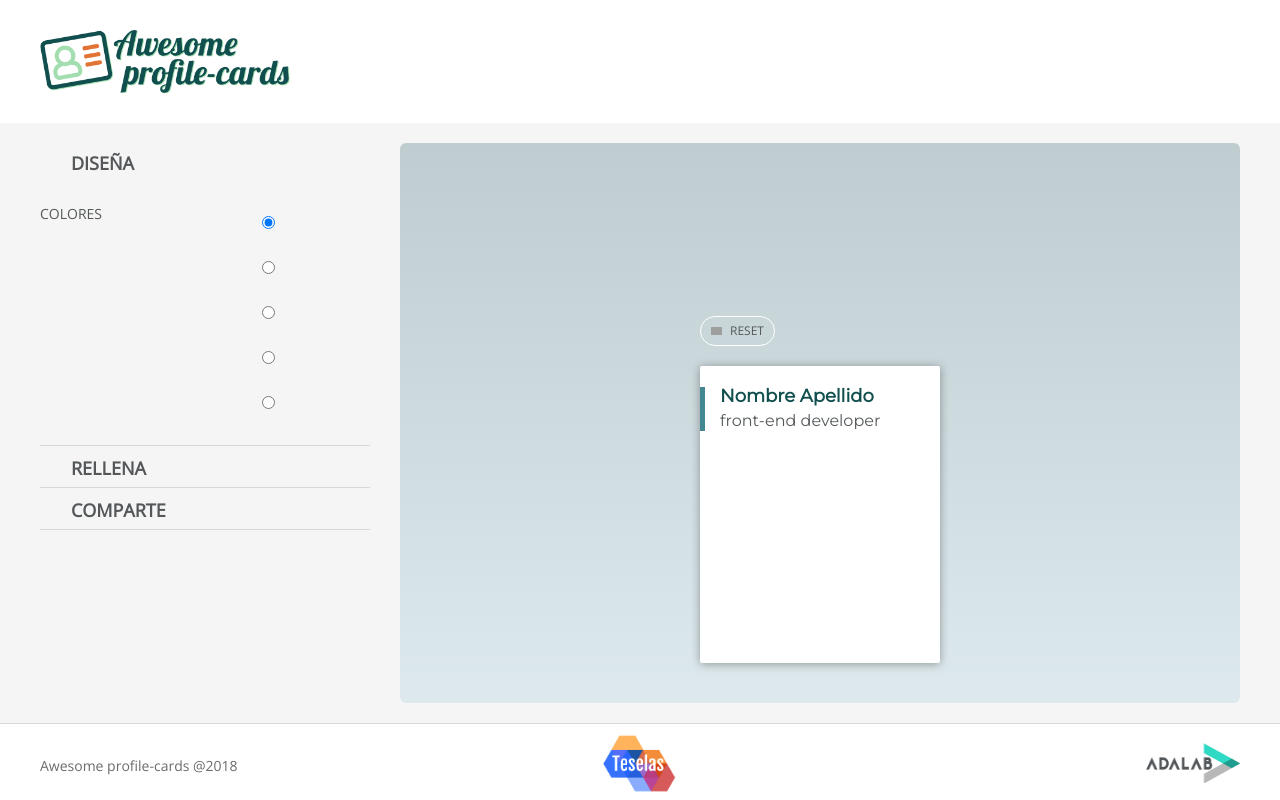
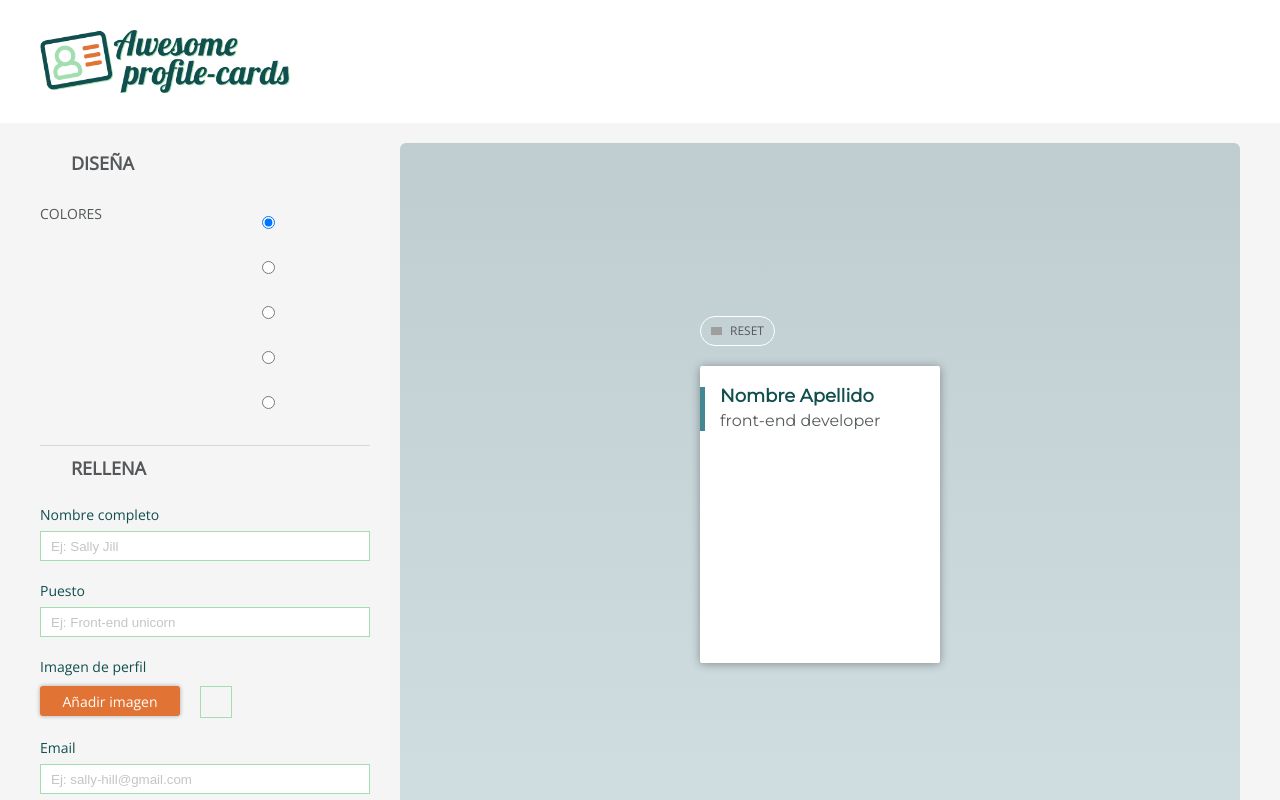
Before and after one commit to Adalab/project-g-m3-splice-girls, a React (Create React App) app: page / in a window 1280 px wide. Shown: the top 800 px of the page. Built offline with nearby package versions, Linux system fonts and the light colour scheme; grey boxes are pictures that could not be loaded.

Commit message:
fixed name state

```diff
--- a/src/App.js
+++ b/src/App.js
@@ -1,10 +1,31 @@
 import React from 'react';
 //import Landing from './Landing';
 import FormCards from './components/FormCards';
-class App extends React.Component{
-    render(){
-        return(
-            <FormCards/>
+
+
+class App extends React.Component {
+    constructor(props) {
+        super(props)
+
+        this.state = {
+            name: ''
+        };
+
+        this.handleChangeName = this.handleChangeName.bind(this);
+    }
+
+    handleChangeName(event){
+       const value = event.currentTarget.value;
+       console.log (value);
+       this.setState({
+           name: value
+       });
+       console.log (this.state);
+    }
+
+    render() {
+        return (
+            <FormCards handleChangeName={this.handleChangeName}/>
         )
 
     }
--- a/src/components/FormCards.js
+++ b/src/components/FormCards.js
@@ -10,7 +10,7 @@ class FormCards extends React.Component {
             <React.Fragment>
                 <FormHeader/>
 
-                <FormMain/>
+                <FormMain handleChangeName={this.props.handleChangeName}/>
 
                 <FormFooter/>
 
--- a/src/components/FormMain.js
+++ b/src/components/FormMain.js
@@ -9,7 +9,7 @@ class FormMain extends React.Component {
             <main className="main__box">
                 <div className="wrapper__box">
 
-                    <FormOption />
+                    <FormOption handleChangeName={this.props.handleChangeName}/>
                     <FormPreview />
 
                 </div>
--- a/src/components/FormOptFill.js
+++ b/src/components/FormOptFill.js
@@ -9,7 +9,7 @@ class FormOptFill extends React.Component {
                 <div className="fill__form drop-down">
                     <div className="fill__box--name">
                         <label className="fill_name" htmlFor="name">nombre completo</label>
-                        <input className="field__fill field__fill-name" type="text" name="name" placeholder="Ej: Sally Jill" id="firstName" value="" required />
+                        <input className="field__fill field__fill-name" type="text" name="name" placeholder="Ej: Sally Jill" id="firstName" onChange={this.props.handleChangeName} required/>
                     </div>
 
                     <div className="fill__box--job">
--- a/src/components/FormOption.js
+++ b/src/components/FormOption.js
@@ -8,9 +8,9 @@ class FormOption extends React.Component {
         const titulo = 'Diseña';
         return (
             <div className="options__box">
-                <form class="create__card" action="https://us-central1-awesome-cards-cf6f0.cloudfunctions.net/card/" method="POST">
+                <form className="create__card" action="https://us-central1-awesome-cards-cf6f0.cloudfunctions.net/card/" method="POST">
                     <FormOptDesign title={titulo} />
-                    <FormOptFill />
+                    <FormOptFill handleChangeName={this.props.handleChangeName}/>
                     <FormOptShare />
                 </form>
 
--- a/src/scss/layout/_options.scss
+++ b/src/scss/layout/_options.scss
@@ -31,6 +31,6 @@
     }
 }
 
-.drop-down {
-    display: none;
-}
+// .drop-down {
+//     display: none;
+// }
```
